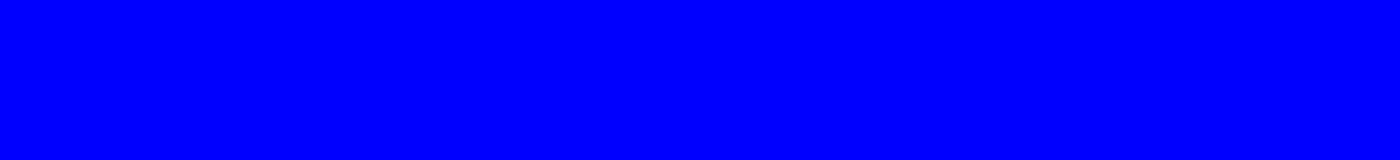
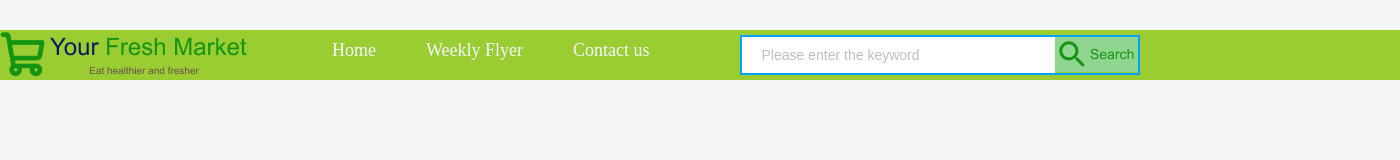
Before and after one commit to Jacksonyuan0326/Your-Feshii-Market, a plain HTML site: page YourFreshMarket/index.html in a window 1280 px wide. Shown: the whole page, 1400 px wide, since content can reach past the window. Drawn offline with Linux system fonts and the light colour scheme.

Commit message:
Header of Freshii market update and create Logo by Figma

```diff
--- a/YourFreshMarket/CSS/index.css
+++ b/YourFreshMarket/CSS/index.css
@@ -1,8 +1,94 @@
+/*basic setting*/
+*{
+    margin: 0;
+    padding: 0;
+    /*内减模式*/
+    box-sizing: border-box;
+}
+li{
+    list-style: none;
+}
+a{
+    text-decoration: none;
+}
+.clearfix::before,
+.clearfix::after{
+    content: '';
+    display: table;
+}
+.clearfix::after{
+    clear:both;
+}
+
 body{
-    background-color:blue;
+    background-color:#f3f5f7;
 }
 
 .wrapper{
-    width: 1200px;
+    width: 1400px;
     margin: 0 auto;
 }
+.header{
+    height: 50px;
+    background-color: yellowgreen;
+    margin:30px auto;
+}
+h1{
+    float:left;
+}
+/*Navigation*/
+.nav{
+    float:left;
+    margin-left: 70px;
+
+    height: 50px;
+    background-color: yellowgreen;
+}
+.nav li{
+    float:left;
+    margin-right: 30px;
+}
+.nav li a{
+    display: block;
+    padding: 10px;
+
+    height: 50px;
+
+    font-size: 18px;
+    color: aliceblue;
+}
+.nav li a:hover{
+    color: aquamarine;
+    border-bottom: 2px solid #00a4ff ;
+}
+
+/*Searching*/
+.search{
+    float: left;
+    margin-left: 50px;
+    margin-top: 5px;
+
+    width: 400px;
+    height: 40px;
+    border: 2px solid  #00a4ff;
+}
+.search input{
+    float: left;
+    padding-left: 20px;
+
+    width: 313px;
+    height: 36px;
+    border: 0;
+}
+.search button{
+    float:left;
+    width: 83px;
+    height: 35px;
+    background-image: url('../Resource/Image/Search button.png');
+    background-repeat: no-repeat;
+    border: 0;
+}
+.search input::placeholder{
+    font-size: 14px;
+    color: #bfbfbf;
+}
--- a/YourFreshMarket/index.html
+++ b/YourFreshMarket/index.html
@@ -2,10 +2,28 @@
 <html lang="en">
 <head>
     <meta charset="UTF-8">
-    <title>Your Fresh Market</title>
+    <title>Your Freshii Market</title>
     <link rel="stylesheet" href="CSS/index.css">
 </head>
 <body>
-    <div class="header wrapper"></div>
+<!--    header:in charge of style of header, wrapper will take over Edition center effect-->
+    <div class="header wrapper">
+        <h1><a href="#"><img src="Resource/Image/FreshiiMarket%20Logo.png"></a>
+        </h1>
+
+<!--        Navigation area-->
+        <div class="nav">
+            <ul>
+                <li><a href = "#">Home</a></li>
+                <li><a href = "#">Weekly Flyer</a></li>
+                <li><a href = "#">Contact us</a></li>
+            </ul>
+        </div>
+<!--        searching area-->
+        <div class="search">
+            <input type="text" placeholder="Please enter the keyword">
+            <button></button>
+        </div>
+    </div>
 </body>
 </html>
```
Also changed, not shown: YourFreshMarket/Resource/Image/FreshiiMarket Logo.png (added), YourFreshMarket/Resource/Image/Search button.png (added).
